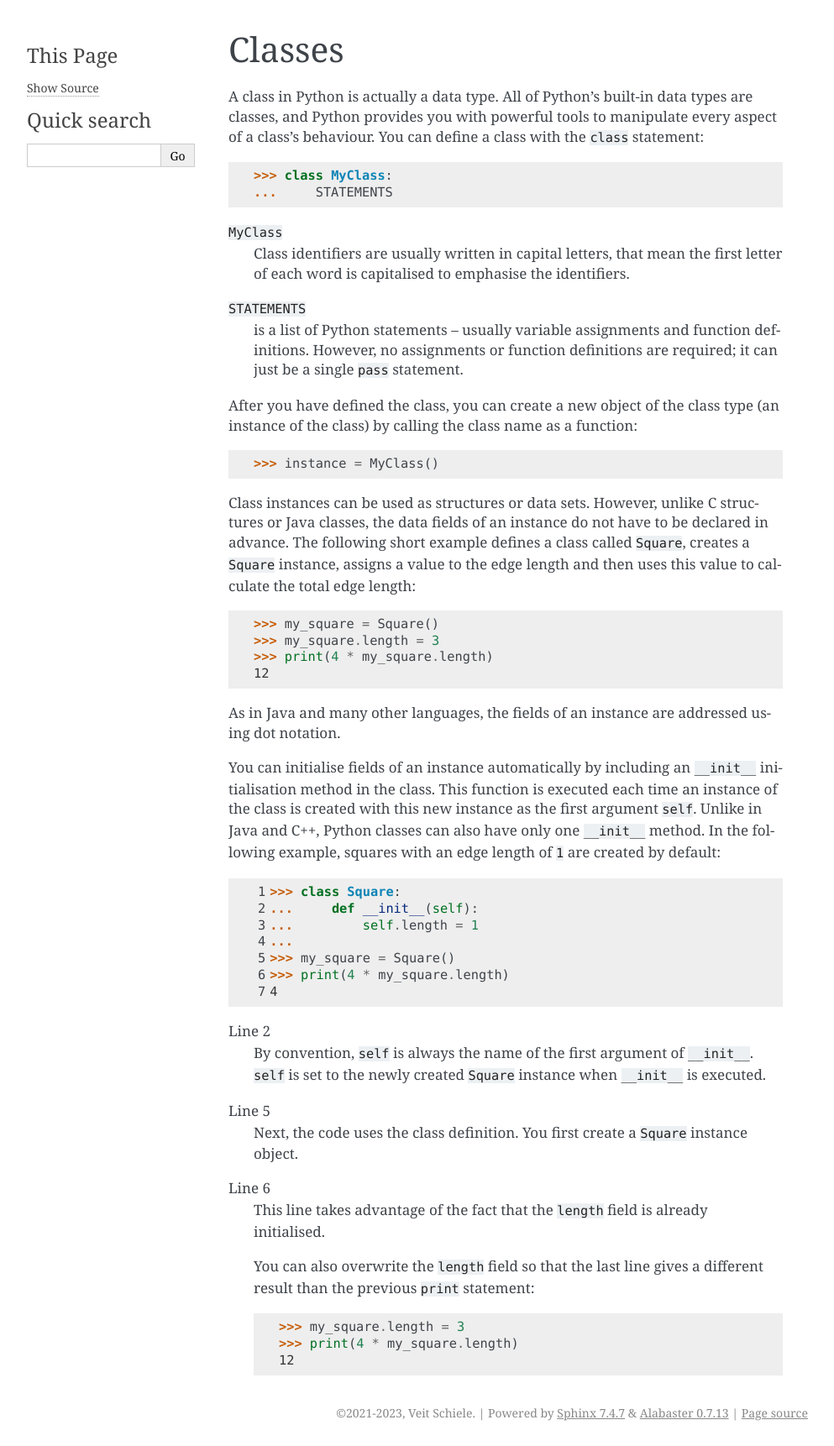
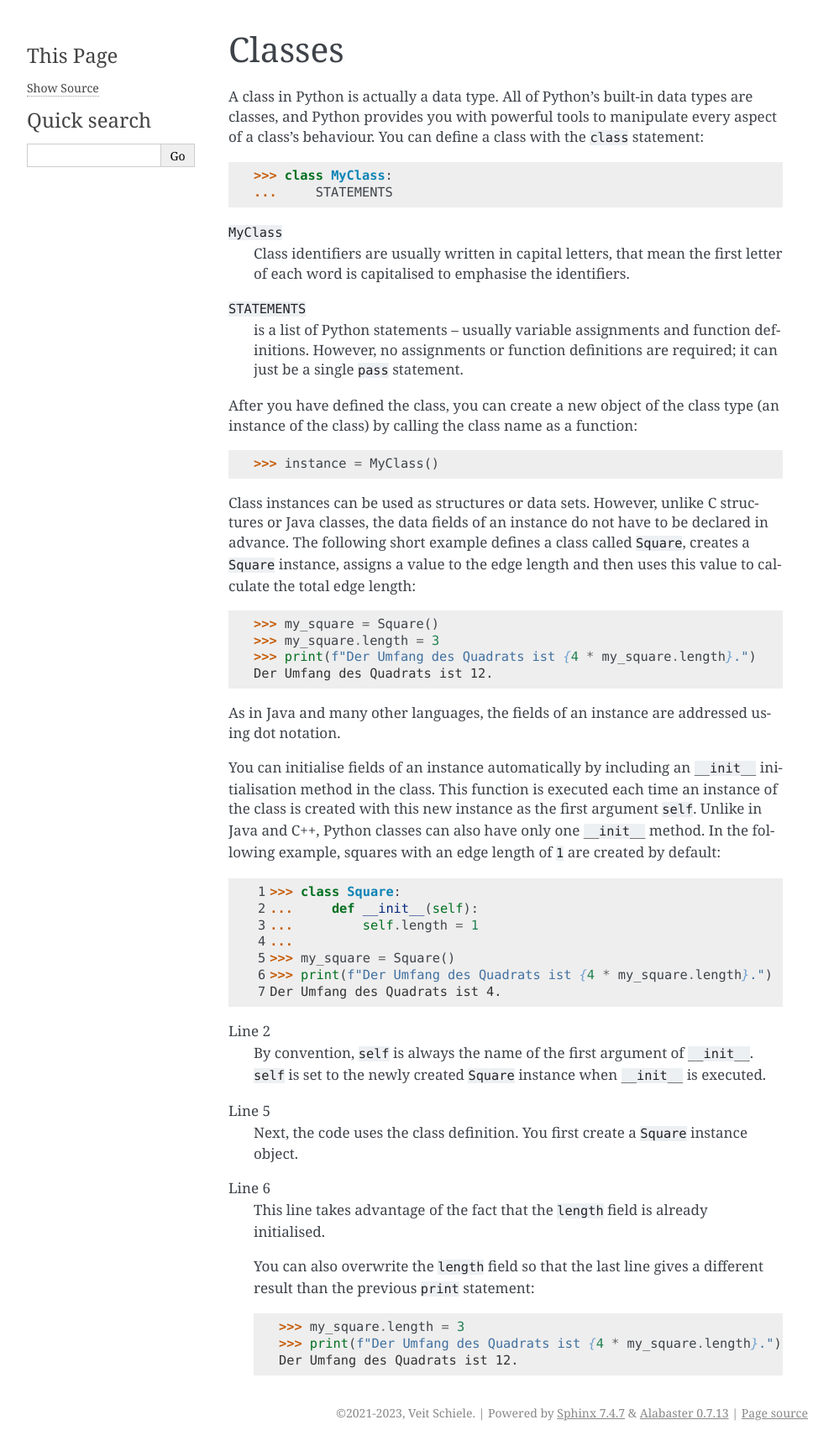
Before and after one commit to veit/python-basics-tutorial, a Sphinx documentation site: the page built from docs/oop/classes.rst, in a window 1280 px wide. Shown: the whole page at 84% size, without its empty margins (148-1141 px from the left). Built offline with Sphinx 7.4.7, drawn with Linux system fonts in a browser that asks for light colours; pages that are not in the unit, such as notebooks, are missing from menus.

Commit message:
:memo: Update Python classes and instances

```diff
--- a/docs/oop/classes.rst
+++ b/docs/oop/classes.rst
@@ -36,8 +36,8 @@ and then uses this value to calculate the total edge length:
 
     >>> my_square = Square()
     >>> my_square.length = 3
-    >>> print(4 * my_square.length)
-    12
+    >>> print(f"Der Umfang des Quadrats ist {4 * my_square.length}.")
+    Der Umfang des Quadrats ist 12.
 
 As in Java and many other languages, the fields of an instance are addressed
 using dot notation.
@@ -57,8 +57,8 @@ argument ``self``. Unlike in Java and C++, Python classes can also have only one
     ...         self.length = 1
     ...
     >>> my_square = Square()
-    >>> print(4 * my_square.length)
-    4
+    >>> print(f"Der Umfang des Quadrats ist {4 * my_square.length}.")
+    Der Umfang des Quadrats ist 4.
 
 Line 2
     By convention, ``self`` is always the name of the first argument of
@@ -77,5 +77,5 @@ Line 6
     .. code-block:: python
 
         >>> my_square.length = 3
-        >>> print(4 * my_square.length)
-        12
+        >>> print(f"Der Umfang des Quadrats ist {4 * my_square.length}.")
+        Der Umfang des Quadrats ist 12.
```
